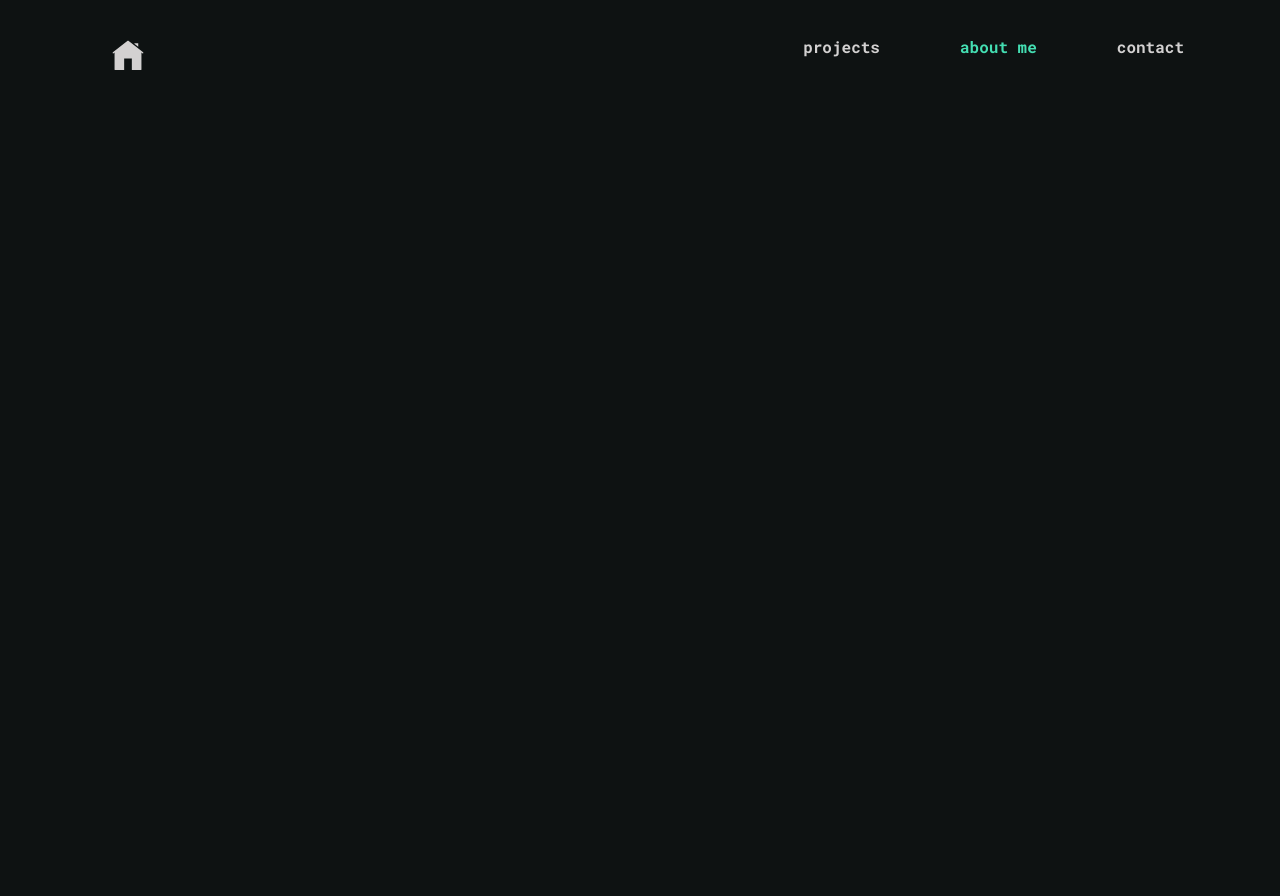
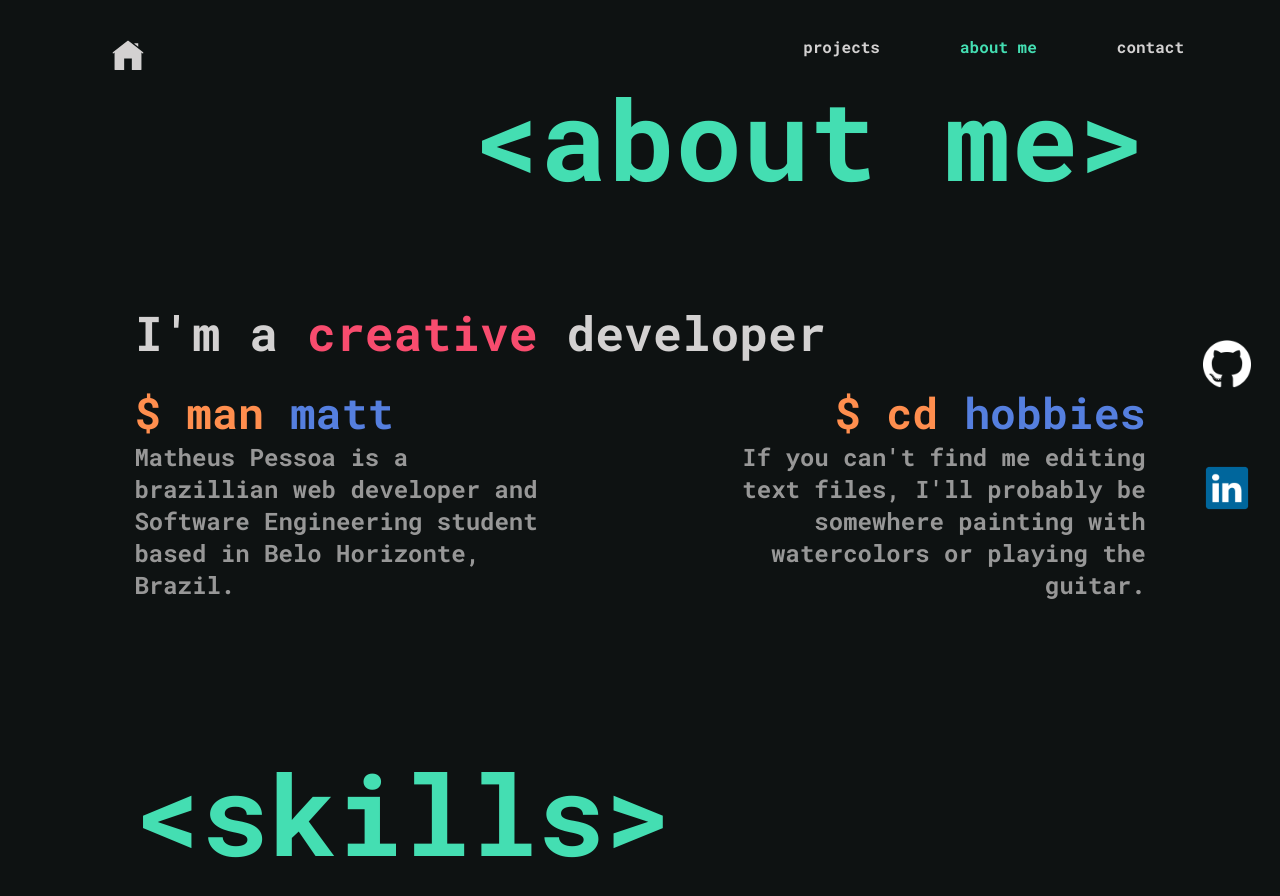
Before and after one commit to matt-pessoa/matt-pessoa.github.io, a React (Create React App) app: page /about in a window 1280 px wide. Shown: the top 896 px of the page. Before the commit the page ends 800 px from the top, so only its background shows below. Built offline with nearby package versions, Linux system fonts and the light colour scheme.

Commit message:
style: about

```diff
--- /dev/null
+++ b/src/components/About/AboutContent.js
@@ -0,0 +1,44 @@
+// todo implementar download PDF do currículo
+// todo implementar geração de palavras (creative, task-driven, team player, innovative...)
+
+import React from "react";
+
+function AboutContent() {
+	return (
+		<div className="limiter">
+			<div className="about-headings">
+				<h1 className="about-heading">&lt;about me&gt;</h1>
+				{/* <h2>Download my curriculum vitae</h2>  */}
+			</div>
+			<div className="about-content">
+				<h3 className="about-sentence">
+					I'm a <span className="red-text">creative</span> developer
+				</h3>
+				<div className="about-columns">
+					<div className="about-matt">
+						<h3 className="column-title">
+							<span className="orange-text">$ man</span>{" "}
+							<span className="blue-text">matt</span>
+						</h3>
+						<p className="about-paragraph">
+							Matheus Pessoa is a brazillian web developer and Software
+							Engineering student based in Belo Horizonte, Brazil.
+						</p>
+					</div>
+					<div className="about-hobbies">
+						<h3 className="column-title">
+							<span className="orange-text">$ cd</span>{" "}
+							<span className="blue-text">hobbies</span>
+						</h3>
+						<p className="about-paragraph">
+							If you can't find me editing text files, I'll probably be
+							somewhere painting with watercolors or playing the guitar.
+						</p>
+					</div>
+				</div>
+			</div>
+		</div>
+	);
+}
+
+export default AboutContent;
--- /dev/null
+++ b/src/components/About/Skills.js
@@ -0,0 +1,12 @@
+import React from "react";
+import "../css/Skills.css";
+
+function Skills() {
+	return (
+		<div className="limiter">
+			<h1 className="skills-heading">&lt;skills&gt;</h1>
+		</div>
+	);
+}
+
+export default Skills;
--- /dev/null
+++ b/src/components/css/Skills.css
@@ -0,0 +1,6 @@
+.skills-heading {
+	color: #44deb2;
+	font-size: 7em;
+	/* margin: 0; */
+	/* margin-left: 53%; */
+}
--- a/src/pages/About.js
+++ b/src/pages/About.js
@@ -1,12 +1,22 @@
 import React from "react";
 import Header from "../components/Header";
+import Social from "../components/Social";
+import AboutContent from "../components/About/AboutContent";
+import Skills from "../components/About/Skills";
+import "./css/About.css";
 
 class About extends React.Component {
 	render() {
 		return (
 			<div>
 				<Header />
-				<h1>About</h1>
+				<section className="about-section" id="about">
+					<AboutContent />
+					<aside className="social-about">
+						<Social />
+					</aside>
+				</section>
+				<Skills />
 			</div>
 		);
 	}
--- a/src/pages/Home.js
+++ b/src/pages/Home.js
@@ -3,7 +3,6 @@ import "./css/Home.css";
 import Header from "../components/Header";
 import Social from "../components/Social";
 import Landing from "../components/Home/Landing";
-import Work from "../pages/Work";
 
 class Home extends React.Component {
 	render() {
--- /dev/null
+++ b/src/pages/css/About.css
@@ -0,0 +1,78 @@
+.about-section {
+	display: flex;
+	margin-top: 8vh;
+	height: 75vh;
+}
+
+.about-content {
+	height: 60vh;
+	display: flex;
+	flex-direction: column;
+	justify-content: center;
+	/* border: 2px solid green; */
+}
+
+.social-about {
+	margin-top: 20%;
+	margin-left: 92%;
+}
+
+.limiter {
+	width: 90%;
+	margin: 0 10%;
+	/* border: 2px red solid; */
+}
+
+.about-headings {
+	display: flex;
+	flex-direction: column;
+	align-items: flex-end;
+}
+
+.about-heading {
+	color: #44deb2;
+	font-size: 7em;
+	margin: 0;
+	/* margin-left: 53%; */
+}
+
+.about-sentence {
+	color: #d3d1d1;
+	font-weight: 700;
+	font-size: 3em;
+	margin: 0;
+}
+
+.red-text {
+	color: #f84c6e;
+}
+
+.about-columns {
+	display: flex;
+	justify-content: space-between;
+}
+
+.about-matt,
+.about-hobbies {
+	color: #979797;
+	font-size: 1.5em;
+	width: 40%;
+}
+
+.about-hobbies {
+	text-align: right;
+}
+
+.column-title {
+	font-size: 1.8em;
+	margin: 0;
+	margin-top: 5%;
+}
+
+.orange-text {
+	color: #ff8e4e;
+}
+
+.about-paragraph {
+	margin: 0;
+}
```
